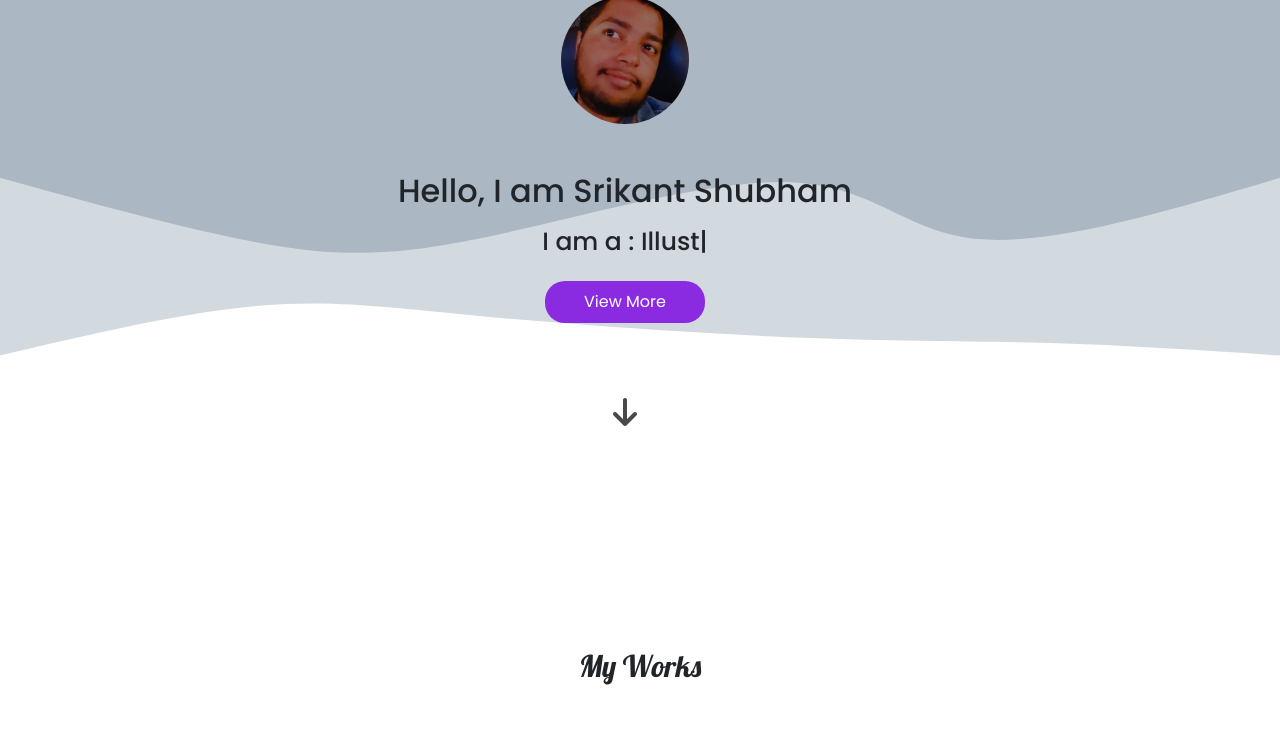
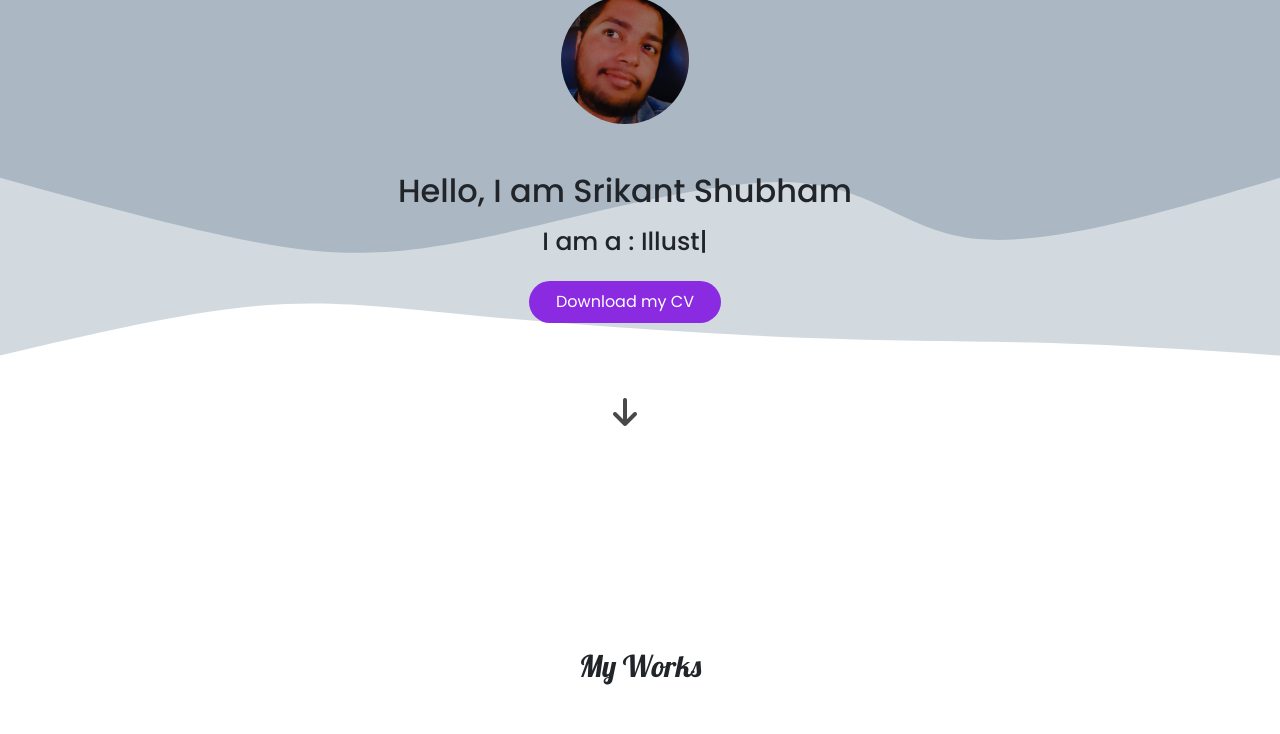
Before and after one commit to SrikantShubam/Personal-Website, a plain HTML site: page index.html in a window 1280 px wide. Shown: the top 734 px of the page. Drawn offline with nearby package versions, Linux system fonts and the light colour scheme; files whose address does not match are found by name.

Commit message:
added the resume will update in future iterations

```diff
--- a/index.html
+++ b/index.html
@@ -55,9 +55,11 @@
             <h2 class="mb-3">Hello, I am Srikant Shubham</h2>
             <h5 class="mt-2 mb-3">
               <span id="typed3"> </span> </h5>
+              <a href="source/Resume Srikant.pdf" download>
             <button type="button" class="btn btn-dark custom mt-2">
-              View More
+              Download my CV
             </button>
+          </a>
             <i class="fa-solid fa-arrow-down fa-2x text-center mt-5 object"></i>
           </div>
         </div>
--- a/style.css
+++ b/style.css
@@ -32,8 +32,8 @@ a{
 }
 
 .custom {
-  width: 10rem;
-  border-radius: 20px;
+  width: 12rem;
+  border-radius: 25px;
   border: solid transparent;
   text-decoration: none;
   background-color: blueviolet;
```
Also changed, not shown: 1 other file.
